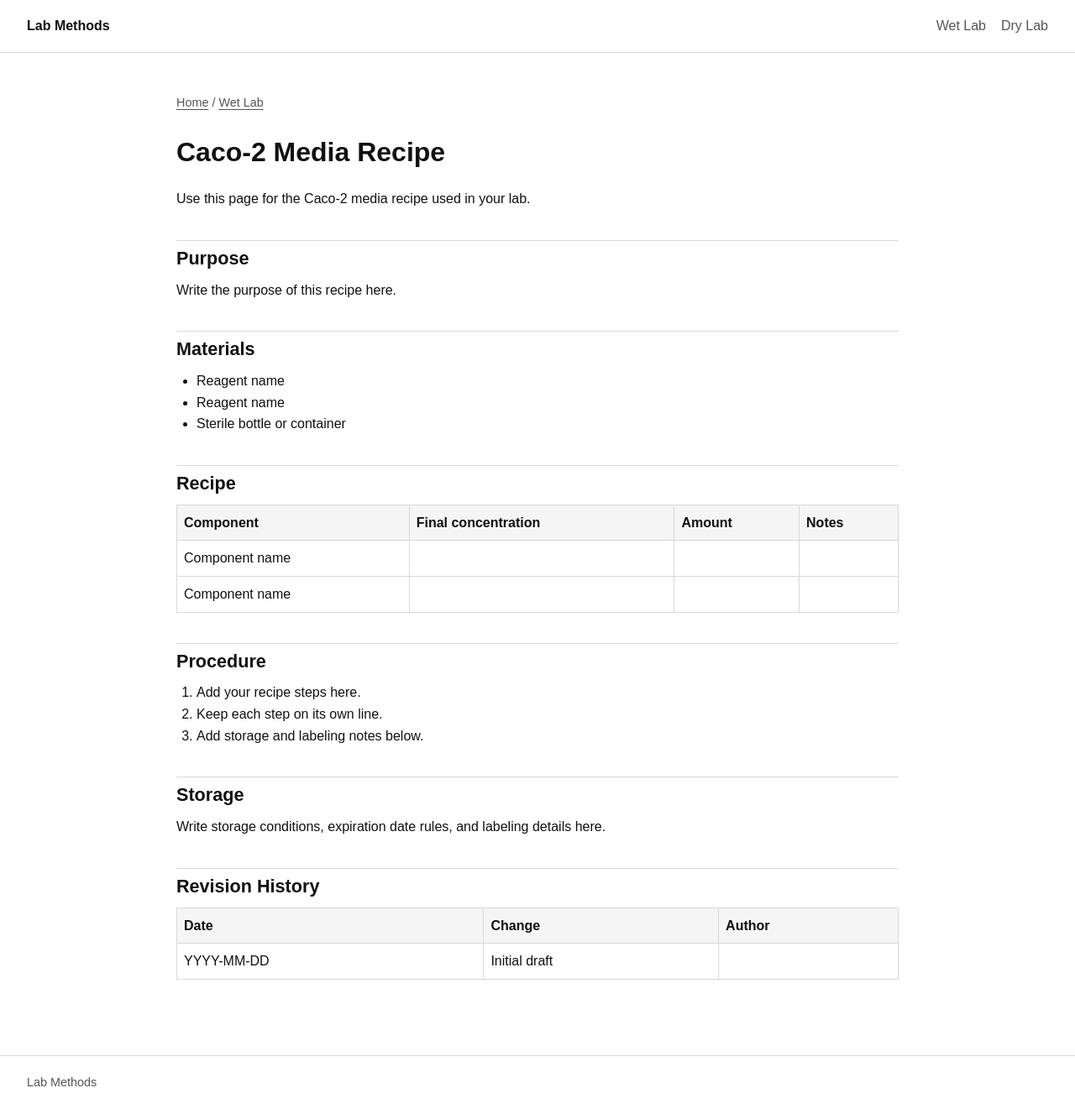
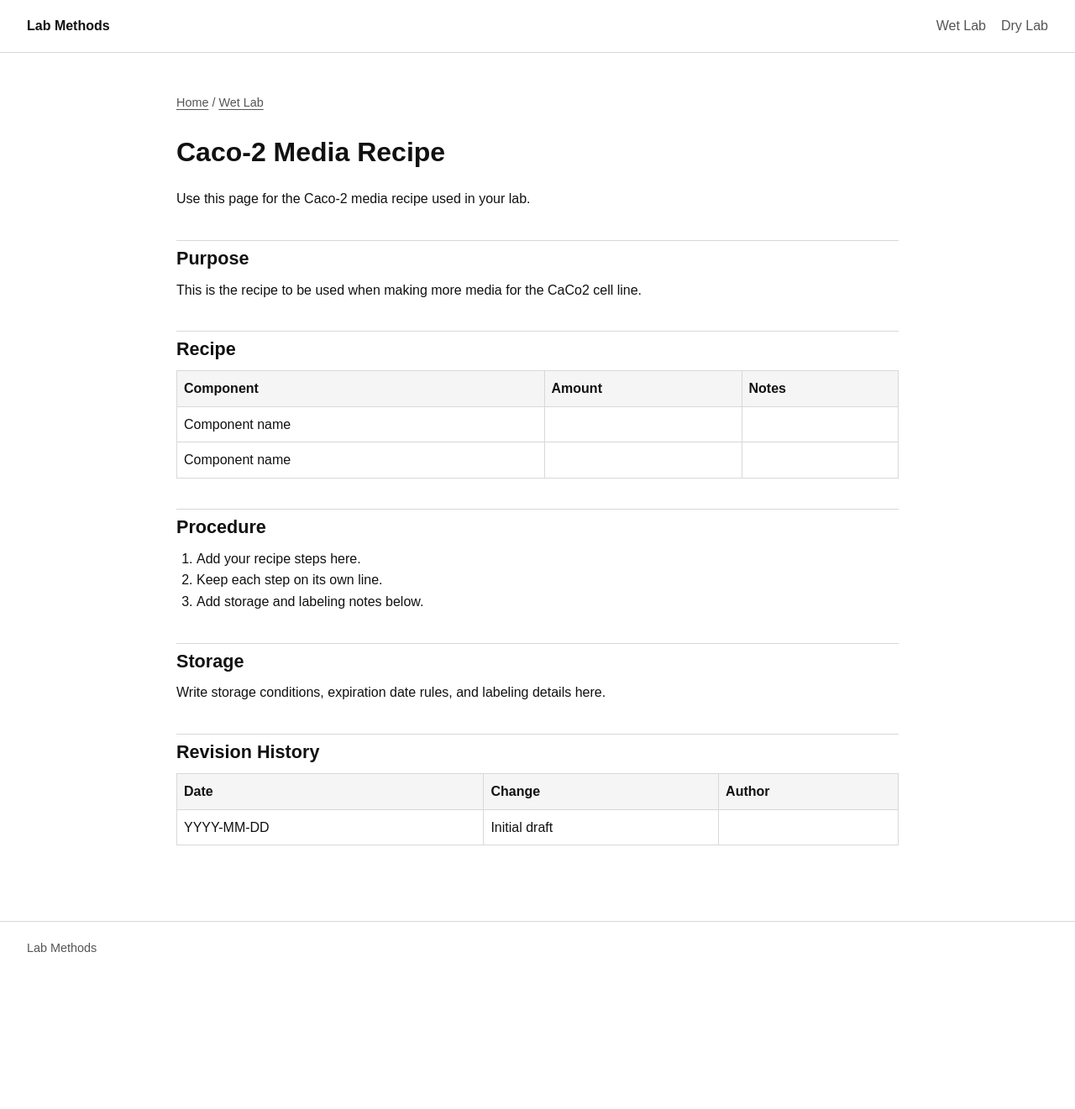
Before and after one commit to JosephKatz04/ResearchMethods, a Jekyll site: the page built from _methods/wet-lab/caco2-media-recipe.md, in a window 1280 px wide. Shown: the whole page at 84% size. Built offline with Jekyll 4.4.1, drawn with Linux system fonts in a browser that asks for light colours; after the commit the page ends 1161 px from its top, so only the background shows below that.

Commit message:
recipe test

```diff
--- a/_methods/wet-lab/caco2-media-recipe.md
+++ b/_methods/wet-lab/caco2-media-recipe.md
@@ -10,20 +10,14 @@ Use this page for the Caco-2 media recipe used in your lab.
 
 ## Purpose
 
-Write the purpose of this recipe here.
-
-## Materials
-
-- Reagent name
-- Reagent name
-- Sterile bottle or container
+This is the recipe to be used when making more media for the CaCo2 cell line.
 
 ## Recipe
 
-| Component | Final concentration | Amount | Notes |
-| --- | --- | --- | --- |
-| Component name |  |  |  |
-| Component name |  |  |  |
+| Component | Amount | Notes |
+| --- | --- | --- |
+| Component name |  |  |
+| Component name |  |  |
 
 ## Procedure
 
```
